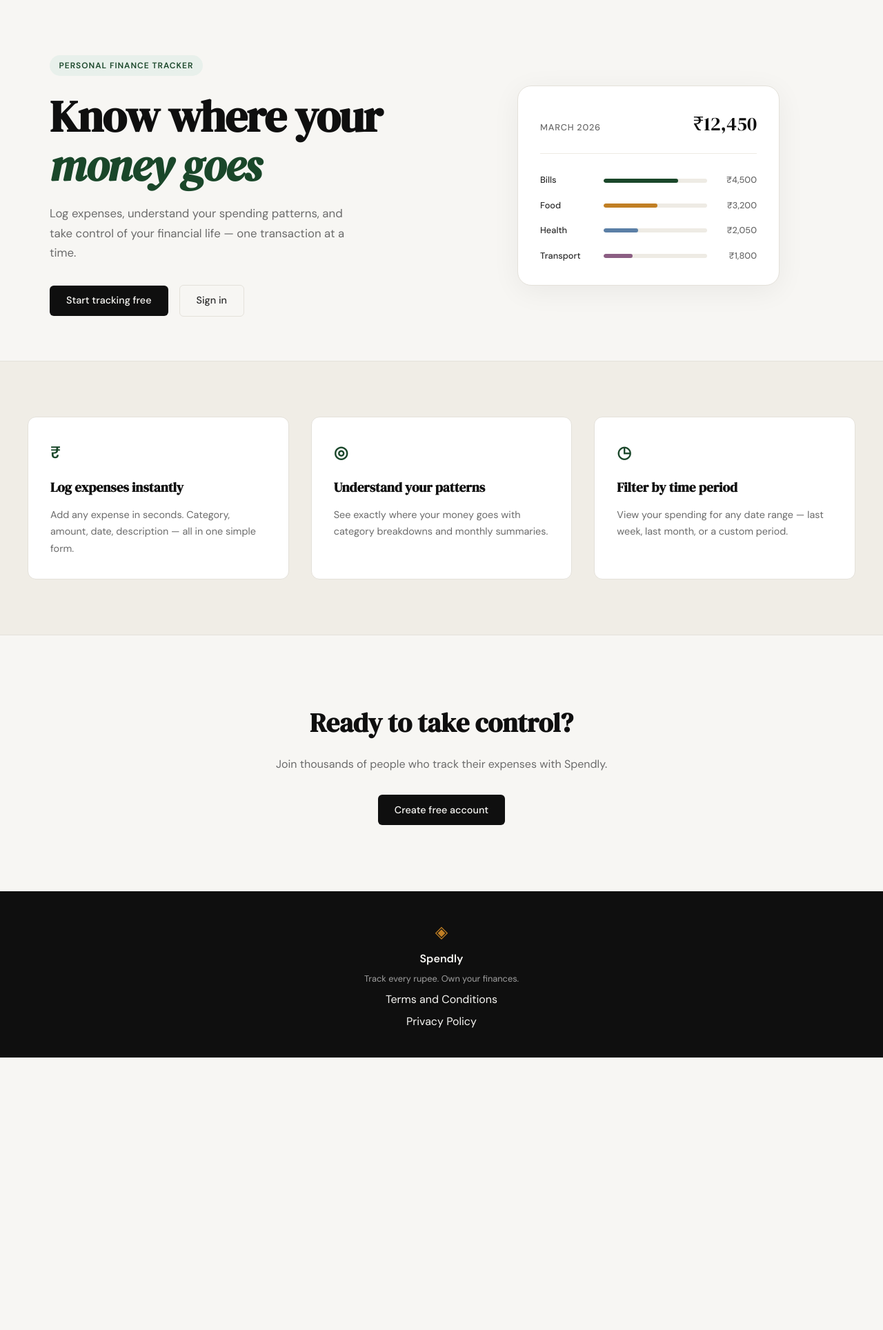
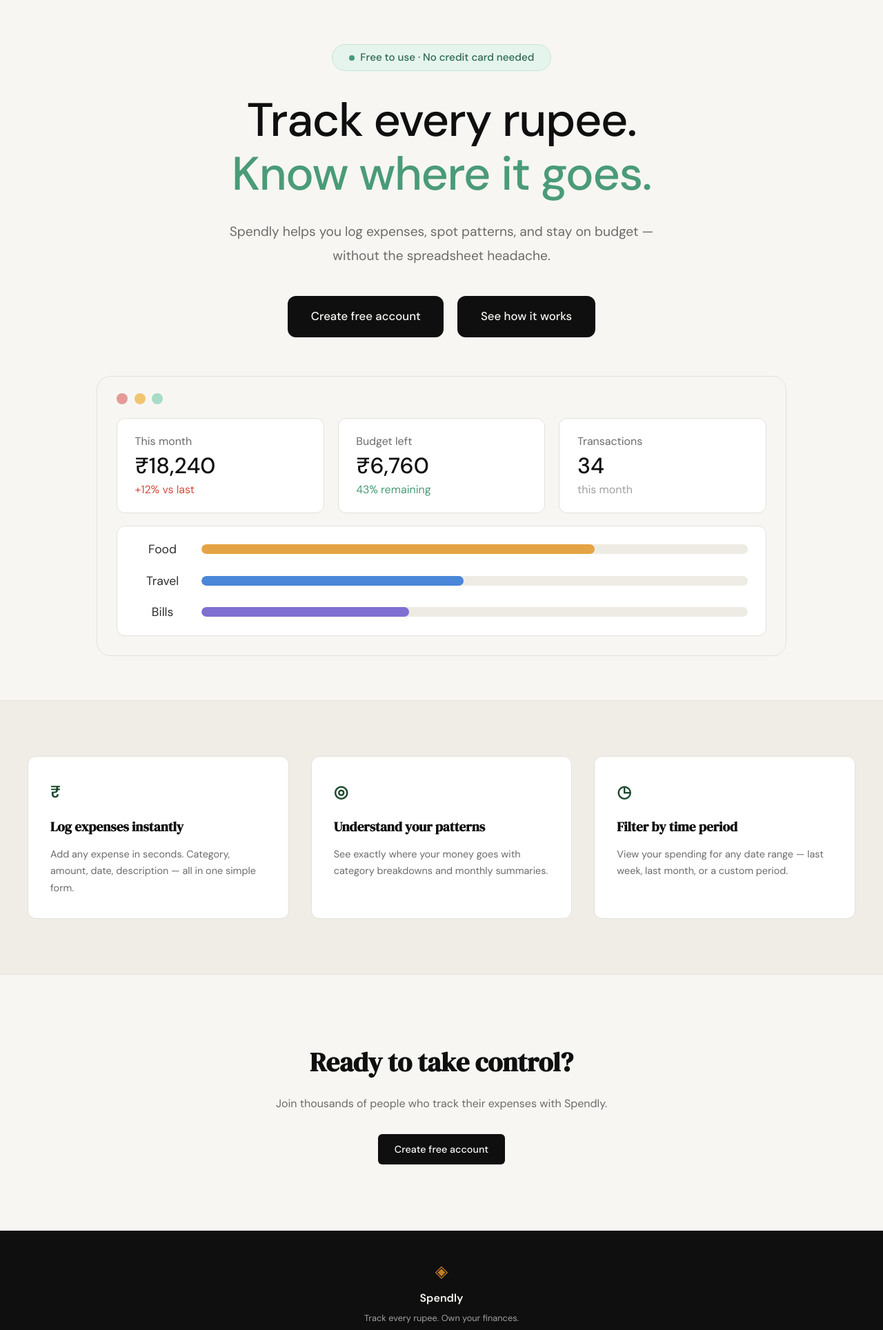
Before and after one commit to foysal-hasan/spendly, a Flask app: page / in a window 1280 px wide. Shown: the part 61-1989 px from the top of the page at 69% size. Before the commit the page ends 1594 px from the top, so only its background shows below. Run offline with Flask 3, Linux system fonts and the light colour scheme.

Commit message:
landing: redesign hero section to match mockup

```diff
--- a/file.txt
+++ b/file.txt
@@ -23,7 +23,7 @@ landing.html.
 3. In @templates/landing.html, update the "Terms and Conditions"
 footer link href from "#" to "/terms".
 
-git commit -m "landing: add terms and conditions page and route”
+git commit -m "landing: add terms and conditions page and route"
 
 Do the same as you did for the Terms and Conditions page,
 but for Privacy Policy.
@@ -39,7 +39,7 @@ Match the style of terms.html.
 footer link href from "#" to "/privacy".
 4. Make sure the appearance looks like the website's theme
 
-git commit -m "landing: add privacy policy page and route”
+git commit -m "landing: add privacy policy page and route"
 
 I've attached a screenshot of the updated Spendly hero section design.
 
--- a/static/css/style.css
+++ b/static/css/style.css
@@ -124,115 +124,165 @@ a { color: inherit; text-decoration: none; }
 /* ------------------------------------------------------------------ */
 
 .hero {
-    padding: 5rem 2rem 4rem;
-    display: grid;
-    grid-template-columns: 1fr 1fr;
-    gap: 4rem;
+    padding: 4rem 2rem 4rem;
+    display: flex;
+    flex-direction: column;
     align-items: center;
+    gap: 3.5rem;
     max-width: var(--max-width);
     margin: 0 auto;
+    text-align: center;
 }
 
 .hero-badge {
-    display: inline-block;
-    background: var(--accent-light);
-    color: var(--accent);
-    font-size: 0.75rem;
-    font-weight: 600;
-    letter-spacing: 0.08em;
-    text-transform: uppercase;
-    padding: 0.35rem 0.85rem;
+    display: inline-flex;
+    align-items: center;
+    gap: 0.55rem;
+    background: #e6f4ee;
+    color: #2d6a4f;
+    border: 1px solid #c4e5d5;
+    font-size: 0.95rem;
+    font-weight: 500;
+    padding: 0.4rem 1.5rem;
     border-radius: 999px;
-    margin-bottom: 1.5rem;
+    margin-bottom: 2rem;
+}
+
+.hero-badge-dot {
+    width: 8px;
+    height: 8px;
+    border-radius: 50%;
+    background: #4a9b77;
 }
 
 .hero-title {
-    font-family: var(--font-display);
-    font-size: clamp(2.5rem, 5vw, 4rem);
-    line-height: 1.1;
+    font-family: var(--font-body);
+    font-weight: 500;
+    font-size: clamp(2.5rem, 6vw, 4.25rem);
+    line-height: 1.15;
     letter-spacing: -0.02em;
     color: var(--ink);
-    margin-bottom: 1.25rem;
+    margin-bottom: 1.75rem;
 }
 
-.hero-title em {
-    font-style: italic;
-    color: var(--accent);
-}
+.hero-title-accent { color: #4a9b77; }
 
 .hero-subtitle {
-    font-size: 1.05rem;
+    font-size: 1.2rem;
     color: var(--ink-muted);
-    line-height: 1.7;
-    max-width: 460px;
-    margin-bottom: 2rem;
+    line-height: 1.8;
+    max-width: 640px;
+    margin: 0 auto 2.5rem;
 }
 
 .hero-actions {
     display: flex;
-    gap: 1rem;
+    justify-content: center;
+    gap: 1.25rem;
     align-items: center;
 }
 
+.hero-actions .btn-primary {
+    padding: 1.05rem 2.1rem;
+    border-radius: var(--radius-md);
+    font-size: 1.05rem;
+}
+
 /* ------------------------------------------------------------------ */
-/* Mock card (hero visual)                                             */
+/* Mock dashboard (hero visual)                                        */
 /* ------------------------------------------------------------------ */
 
 .hero-visual {
-    display: flex;
-    justify-content: center;
+    width: 100%;
+    max-width: 1000px;
 }
 
-.mock-card {
+.mock-window {
+    background: var(--paper);
+    border: 1px solid var(--border);
+    border-radius: var(--radius-lg);
+    padding: 1.5rem 1.75rem 1.75rem;
+    text-align: left;
+}
+
+.mock-dots {
+    display: flex;
+    gap: 0.6rem;
+    margin-bottom: 1.25rem;
+}
+
+.mock-dot {
+    width: 16px;
+    height: 16px;
+    border-radius: 50%;
+}
+
+.mock-dot-red { background: #e59a97; }
+.mock-dot-yellow { background: #f1c56f; }
+.mock-dot-green { background: #a8dcc7; }
+
+.mock-stats {
+    display: grid;
+    grid-template-columns: repeat(3, 1fr);
+    gap: 1.25rem;
+    margin-bottom: 1.1rem;
+}
+
+.mock-stat,
+.mock-bars {
     background: var(--paper-card);
     border: 1px solid var(--border);
-    border-radius: var(--radius-lg);
-    padding: 2rem;
-    width: 100%;
-    max-width: 380px;
-    box-shadow: 0 8px 40px rgba(0,0,0,0.06);
+    border-radius: var(--radius-md);
 }
 
-.mock-card-header {
+.mock-stat {
     display: flex;
-    justify-content: space-between;
-    align-items: baseline;
-    margin-bottom: 1.75rem;
-    padding-bottom: 1.25rem;
-    border-bottom: 1px solid var(--border-soft);
+    flex-direction: column;
+    padding: 1.25rem 1.6rem;
 }
 
-.mock-label {
-    font-size: 0.8rem;
-    font-weight: 500;
+.mock-stat-label {
+    font-size: 1rem;
     color: var(--ink-muted);
-    text-transform: uppercase;
-    letter-spacing: 0.06em;
 }
 
-.mock-total {
-    font-family: var(--font-display);
-    font-size: 1.75rem;
+.mock-stat-value {
+    font-size: 2rem;
+    font-weight: 500;
+    line-height: 1.4;
     color: var(--ink);
 }
 
-.mock-bars { display: flex; flex-direction: column; gap: 1rem; }
+.mock-stat-note {
+    font-size: 1rem;
+    color: var(--ink-faint);
+}
+
+.mock-stat-note-down { color: #d64b3f; }
+.mock-stat-note-up { color: #4a9b77; }
+
+.mock-bars {
+    display: flex;
+    flex-direction: column;
+    gap: 1.1rem;
+    padding: 1.2rem 1.6rem;
+}
 
 .mock-bar-row {
     display: grid;
-    grid-template-columns: 80px 1fr 60px;
+    grid-template-columns: 80px 1fr;
     align-items: center;
-    gap: 0.75rem;
+    gap: 1rem;
 }
 
 .mock-cat {
-    font-size: 0.8rem;
-    font-weight: 500;
+    font-size: 1.1rem;
     color: var(--ink-soft);
+    text-align: center;
 }
 
 .mock-bar-track {
-    height: 6px;
+    height: 14px;
     background: var(--border-soft);
     border-radius: 999px;
     overflow: hidden;
@@ -240,21 +290,12 @@ a { color: inherit; text-decoration: none; }
 
 .mock-bar {
     height: 100%;
-    background: var(--accent);
     border-radius: 999px;
-    transition: width 0.6s ease;
 }
 
-.mock-bar-2 { background: var(--accent-2); }
-.mock-bar-3 { background: #5b7fa6; }
-.mock-bar-4 { background: #8b5e83; }
-
-.mock-amt {
-    font-size: 0.8rem;
-    font-weight: 500;
-    color: var(--ink-muted);
-    text-align: right;
-}
+.mock-bar-food { background: #e5a443; }
+.mock-bar-travel { background: #4a86d9; }
+.mock-bar-bills { background: #7f6fd1; }
 
 /* ------------------------------------------------------------------ */
 /* Buttons                                                             */
@@ -512,14 +553,7 @@ a { color: inherit; text-decoration: none; }
 /* ------------------------------------------------------------------ */
 
 @media (max-width: 900px) {
-    .hero {
-        grid-template-columns: 1fr;
-        text-align: center;
-    }
-
-    .hero-subtitle { max-width: 100%; }
-    .hero-actions { justify-content: center; }
-    .hero-visual { display: none; }
+    .mock-stats { grid-template-columns: 1fr; }
 
     .features-inner { grid-template-columns: 1fr; }
 }
@@ -527,4 +561,6 @@ a { color: inherit; text-decoration: none; }
 @media (max-width: 600px) {
     .nav-links a:not(.nav-cta) { display: none; }
     .hero { padding: 3rem 1rem 2rem; }
+    .hero-actions { flex-direction: column; width: 100%; }
+    .hero-actions .btn-primary { width: 100%; text-align: center; }
 }
--- a/templates/landing.html
+++ b/templates/landing.html
@@ -6,55 +6,56 @@
 
 <section class="hero">
     <div class="hero-inner">
-        <div class="hero-badge">Personal Finance Tracker</div>
+        <div class="hero-badge"><span class="hero-badge-dot"></span>Free to use · No credit card needed</div>
         <h1 class="hero-title">
-            Know where your<br>
-            <em>money goes</em>
+            Track every rupee.<br>
+            <span class="hero-title-accent">Know where it goes.</span>
         </h1>
         <p class="hero-subtitle">
-            Log expenses, understand your spending patterns,
-            and take control of your financial life —
-            one transaction at a time.
+            Spendly helps you log expenses, spot patterns, and stay
+            on budget — without the spreadsheet headache.
         </p>
         <div class="hero-actions">
-            <a href="{{ url_for('register') }}" class="btn-primary">Start tracking free</a>
-            <a href="{{ url_for('login') }}" class="btn-ghost">Sign in</a>
+            <a href="{{ url_for('register') }}" class="btn-primary">Create free account</a>
+            <a href="#" class="btn-primary">See how it works</a>
         </div>
     </div>
     <div class="hero-visual">
-        <div class="mock-card">
-            <div class="mock-card-header">
-                <span class="mock-label">March 2026</span>
-                <span class="mock-total">₹12,450</span>
+        <div class="mock-window">
+            <div class="mock-dots">
+                <span class="mock-dot mock-dot-red"></span>
+                <span class="mock-dot mock-dot-yellow"></span>
+                <span class="mock-dot mock-dot-green"></span>
+            </div>
+            <div class="mock-stats">
+                <div class="mock-stat">
+                    <span class="mock-stat-label">This month</span>
+                    <span class="mock-stat-value">₹18,240</span>
+                    <span class="mock-stat-note mock-stat-note-down">+12% vs last</span>
+                </div>
+                <div class="mock-stat">
+                    <span class="mock-stat-label">Budget left</span>
+                    <span class="mock-stat-value">₹6,760</span>
+                    <span class="mock-stat-note mock-stat-note-up">43% remaining</span>
+                </div>
+                <div class="mock-stat">
+                    <span class="mock-stat-label">Transactions</span>
+                    <span class="mock-stat-value">34</span>
+                    <span class="mock-stat-note">this month</span>
+                </div>
             </div>
             <div class="mock-bars">
                 <div class="mock-bar-row">
-                    <span class="mock-cat">Bills</span>
-                    <div class="mock-bar-track">
-                        <div class="mock-bar" style="width: 72%"></div>
-                    </div>
-                    <span class="mock-amt">₹4,500</span>
+                    <span class="mock-cat">Food</span>
+                    <div class="mock-bar-track"><div class="mock-bar mock-bar-food" style="width: 72%"></div></div>
                 </div>
                 <div class="mock-bar-row">
-                    <span class="mock-cat">Food</span>
-                    <div class="mock-bar-track">
-                        <div class="mock-bar mock-bar-2" style="width: 52%"></div>
-                    </div>
-                    <span class="mock-amt">₹3,200</span>
+                    <span class="mock-cat">Travel</span>
+                    <div class="mock-bar-track"><div class="mock-bar mock-bar-travel" style="width: 48%"></div></div>
                 </div>
                 <div class="mock-bar-row">
-                    <span class="mock-cat">Health</span>
-                    <div class="mock-bar-track">
-                        <div class="mock-bar mock-bar-3" style="width: 33%"></div>
-                    </div>
-                    <span class="mock-amt">₹2,050</span>
-                </div>
-                <div class="mock-bar-row">
-                    <span class="mock-cat">Transport</span>
-                    <div class="mock-bar-track">
-                        <div class="mock-bar mock-bar-4" style="width: 28%"></div>
-                    </div>
-                    <span class="mock-amt">₹1,800</span>
+                    <span class="mock-cat">Bills</span>
+                    <div class="mock-bar-track"><div class="mock-bar mock-bar-bills" style="width: 38%"></div></div>
                 </div>
             </div>
         </div>
```
